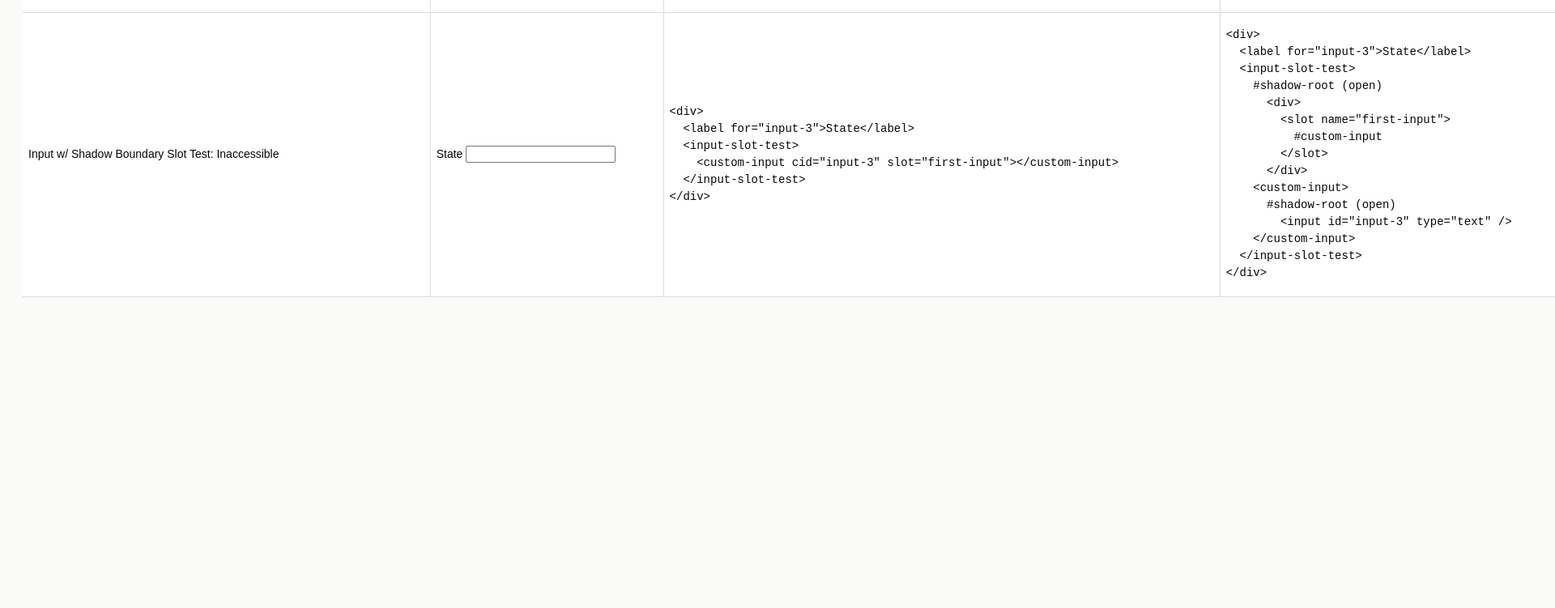
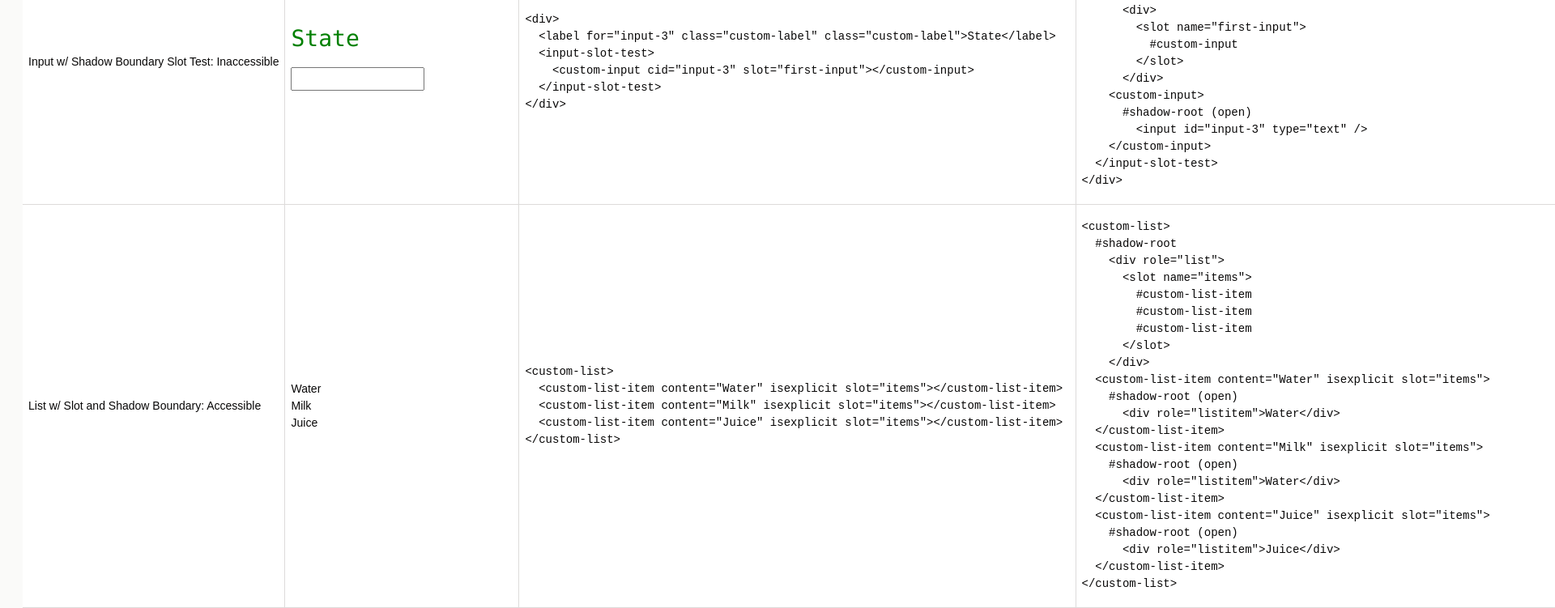
Before and after one commit to shleewhite/sample-web-components, a website: page index.html in a window 1280 px wide. Shown: the part 1925-2676 px from the top of the page at 81% size, 1920 px wide, since content can reach past the window. Before the commit the page ends 2292 px from the top, so only its background shows below. Drawn offline with nearby package versions, Linux system fonts and the light colour scheme; a web font is replaced by a local one.

Commit message:
adding styles

```diff
--- a/components/custom-input.js
+++ b/components/custom-input.js
@@ -1,7 +1,28 @@
+let input_template = document.createElement('template');
+input_template.innerHTML = `<div>
+  <style>
+    input, label {
+      margin: 1rem;
+      margin-left: 0;
+    }
+    label { font-weight: bold; }
+    input {
+      font-size: 0.825rem;
+      line-height: 1.5;
+      margin-right: 0;
+      padding: 0.25rem;
+    }
+    input:focus {
+      outline: 4px solid purple;
+    }
+  </style>
+</div>`
+
 class CustomInput extends HTMLElement {
   constructor() {
     super();
     this._shadowRoot = this.attachShadow({ 'mode': 'open' });
+    this._shadowRoot.appendChild(input_template.content.cloneNode(true));
   }
 
   connectedCallback() {
@@ -23,11 +44,11 @@ class CustomInput extends HTMLElement {
         let label = document.createElement('label');
         label.innerHTML = `${this.getAttribute('label')}`
         label.htmlFor = this.getAttribute('cid');
-        this._shadowRoot.appendChild(label)
+        this._shadowRoot.querySelector('div').appendChild(label)
       }
     }
 
-    this._shadowRoot.appendChild(input)
+    this._shadowRoot.querySelector('div').appendChild(input)
   }
 }
 
--- a/css/index.css
+++ b/css/index.css
@@ -1,3 +1,15 @@
+/*
+ *  =============================================================================
+ *  CUSTOM CLASSES
+ *  =============================================================================
+*/
+
+.custom-label {
+  font-family: "Lucida Console", Monaco, monospace;
+  font-size: 2rem;
+  color: green;
+}
+
 /*
  *  =============================================================================
  *  SINGLE PURPOSE CLASSES
--- a/index.js
+++ b/index.js
@@ -9,9 +9,9 @@ const examples = [
 </custom-input>`
   }, {
     name: 'Input Only: Inaccessible',
-    html: `<label for="input-2">Last Name</label>
+    html: `<label for="input-2" class="custom-label">Last Name</label>
 <custom-input cid="input-2"></custom-input>`,
-    renderedHTML: `<label for="input-2">Last Name</label>
+    renderedHTML: `<label for="input-2" class="custom-label">Last Name</label>
 <custom-input>
   #shadow-root (open)
     <input id="input-1" type="text" />
@@ -59,14 +59,6 @@ const examples = [
   </custom-list-item>
 </ul>`,
   }, {
-    name: 'WIP - Input with Global HTML Attribute Property (no getter/setter): Inaccessible',
-    html: `<input-html-attr aria-checked="true"></input-html-attr>`,
-    renderedHTML: ``,
-  }, {
-    name: 'WIP - Input with Camel Case Property: Accessible',
-    html: `<input-attr-a11y checked="true"></input-attr-a11y>`,
-    renderedHTML: ``,
-  }, {
     name: 'Custom Element with Tab Index -1',
     html: `<custom-input cid="input-4" label="Favorite Color" tabindex="-1"></custom-input>`,
     renderedHTML: `<custom-input tabindex="-1">
@@ -97,13 +89,13 @@ const examples = [
   }, {
     name: 'Input Slot Test: Accessible',
     html: `<div>
-  <label for="input-5">City</label>
+  <label for="input-5" class="custom-label">City</label>
   <custom-input useslot>
     <input type="text" class="slds-input" id="input-5" slot="input-slot"/>
   </custom-input>
 </div>`,
     renderedHTML: `<div>
-  <label for="input-5">City</label>
+  <label for="input-5" class="custom-label">City</label>
   <custom-input>
     #shadow-root
       <div>
@@ -117,7 +109,7 @@ const examples = [
   }, {
     name: 'Input w/ Shadow Boundary Slot Test: Inaccessible',
     html: `<div>
-  <label for="input-3">State</label>
+  <label for="input-3" class="custom-label" class="custom-label">State</label>
   <input-slot-test>
     <custom-input cid="input-3" slot="first-input"></custom-input>
   </input-slot-test>
@@ -137,6 +129,35 @@ const examples = [
     </custom-input>
   </input-slot-test>
 </div>`,
+  }, {
+    name: 'List w/ Slot and Shadow Boundary: Accessible',
+    html: `<custom-list>
+  <custom-list-item content="Water" isexplicit slot="items"></custom-list-item>
+  <custom-list-item content="Milk" isexplicit slot="items"></custom-list-item>
+  <custom-list-item content="Juice" isexplicit slot="items"></custom-list-item>
+</custom-list>`,
+    renderedHTML: `<custom-list>
+  #shadow-root
+    <div role="list">
+      <slot name="items">
+        #custom-list-item
+        #custom-list-item
+        #custom-list-item
+      </slot>
+    </div>
+  <custom-list-item content="Water" isexplicit slot="items">
+    #shadow-root (open)
+      <div role="listitem">Water</div>
+  </custom-list-item>
+  <custom-list-item content="Milk" isexplicit slot="items">
+    #shadow-root (open)
+      <div role="listitem">Water</div>
+  </custom-list-item>
+  <custom-list-item content="Juice" isexplicit slot="items">
+    #shadow-root (open)
+      <div role="listitem">Juice</div>
+  </custom-list-item>
+</custom-list>`,
   }
 ]
 
```
